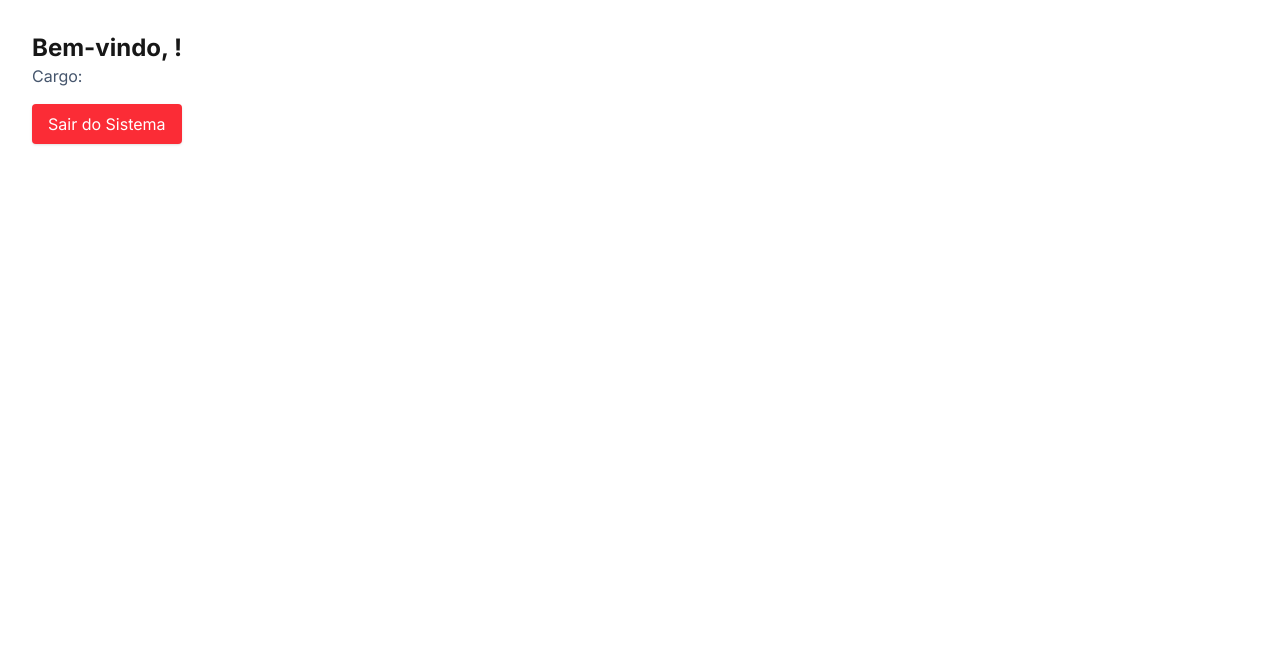
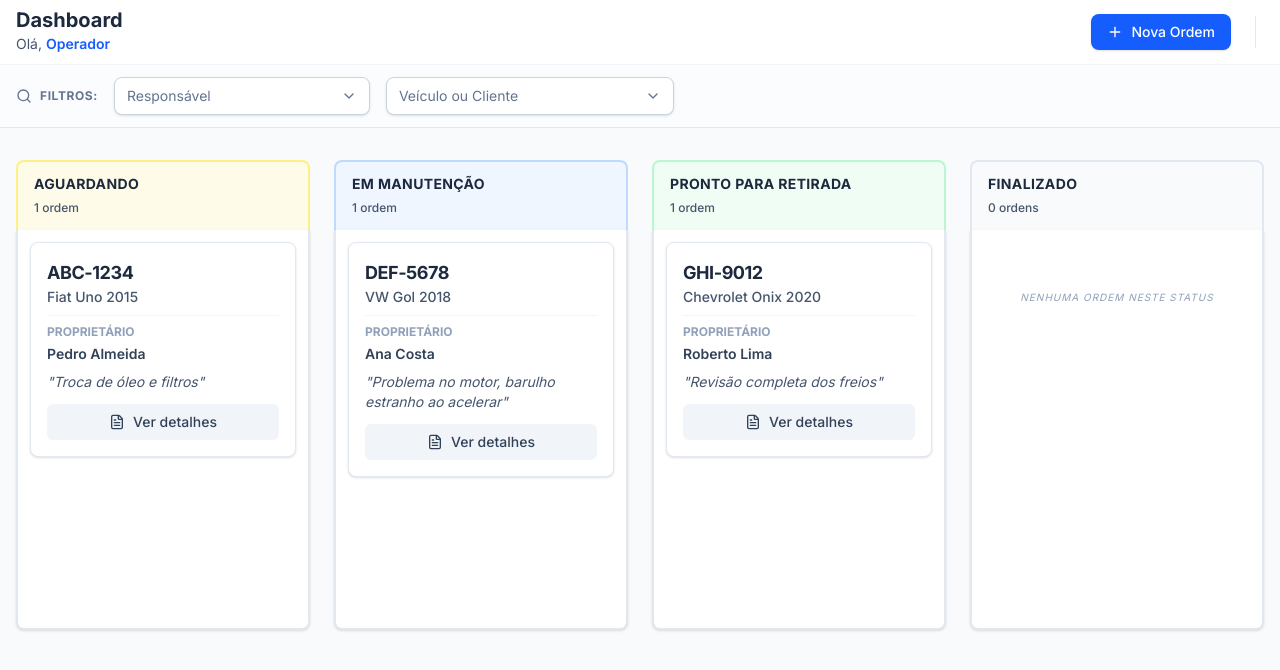
Before and after one commit to anamspaula/oficina-system, a Next.js app in the folder frontend/: page /dashboard in a window 1280 px wide. Shown: the top 670 px of the page. Built offline with nearby package versions, Linux system fonts and the light colour scheme.

Commit message:
feat: implement Kanban dashboard with status columns and filtering

```diff
--- a/frontend/src/app/dashboard/page.tsx
+++ b/frontend/src/app/dashboard/page.tsx
@@ -1,28 +1,160 @@
 'use client';
 
-import { useAuth } from "@/context/AuthContext";
-import { useRouter } from "next/navigation";
+import { useState, useMemo } from 'react';
+import { useRouter } from 'next/navigation';
+import { useAuth } from '@/context/AuthContext';
+import { useData, OrderStatus } from '@/context/DataContext';
+import { Plus, Search, LayoutDashboard } from 'lucide-react';
+import { OrderCard } from '@/src/components/OrderCard';
+import { Lookup } from '@/src/components/Lookup';
+import { UserMenu } from '@/src/components/UserMenu';
+
+const STATUS_CONFIG: Record<OrderStatus, { title: string; color: string; border: string }> = {
+  waiting: { title: 'Aguardando', color: 'bg-yellow-50', border: 'border-yellow-200' },
+  maintenance: { title: 'Em Manutenção', color: 'bg-blue-50', border: 'border-blue-200' },
+  ready: { title: 'Pronto para Retirada', color: 'bg-green-50', border: 'border-green-200' },
+  finished: { title: 'Finalizado', color: 'bg-slate-50', border: 'border-slate-200' },
+};
 
 export default function DashboardPage() {
-  const { user, logout } = useAuth();
+  const { user } = useAuth();
+  const { orders, vehicles, users } = useData();
   const router = useRouter();
 
-  const handleLogout = () => {
-    logout();
-    router.push('/login');
-  };
+  const [selectedResponsible, setSelectedResponsible] = useState<string>('');
+  const [selectedVehicleId, setSelectedVehicleId] = useState<string>('');
+
+  // Filtrar ordens
+  const filteredOrders = useMemo(() => {
+    return orders.filter((order) => {
+      const matchResponsible = !selectedResponsible || order.responsibleId === selectedResponsible;
+      const matchVehicle = !selectedVehicleId || order.vehicleId === selectedVehicleId;
+      return matchResponsible && matchVehicle;
+    });
+  }, [orders, selectedResponsible, selectedVehicleId]);
+
+  // Agrupar ordens por status
+  const ordersByStatus = useMemo(() => {
+    const grouped: Record<OrderStatus, typeof orders> = {
+      waiting: [],
+      maintenance: [],
+      ready: [],
+      finished: [],
+    };
+
+    filteredOrders.forEach((order) => {
+      grouped[order.status].push(order);
+    });
+
+    return grouped;
+  }, [filteredOrders]);
+
+  // Opções para os lookups
+  const responsibleOptions = users.map((u) => ({ value: u.id, label: u.name }));
+  const vehicleOptions = vehicles.map((v) => ({
+    value: v.id,
+    label: `${v.plate} - ${v.owner}`,
+  }));
 
   return (
-    <div className="p-8">
-      <h1 className="text-2xl font-bold">Bem-vindo, {user?.name}!</h1>
-      <p className="text-slate-600">Cargo: {user?.role}</p>
+    <div className="min-h-screen bg-slate-50">
+      {/* Header */}
+      <header className="bg-white border-b border-slate-200 sticky top-0 z-40">
+        <div className="max-w-7xl mx-auto px-4 h-16 flex items-center justify-between">
+          <div>
+            <h1 className="text-xl font-bold text-slate-800 leading-none">Dashboard</h1>
+            <p className="text-sm text-slate-600 mt-1">
+              Olá, <span className="font-semibold text-blue-600">{user?.name || 'Operador'}</span>
+            </p>
+          </div>
 
-      <button
-        onClick={handleLogout}
-        className="mt-4 bg-red-500 text-white px-4 py-2 rounded shadow"
-      >
-        Sair do Sistema
-      </button>
+          <div className="flex items-center gap-4">
+            <button
+              onClick={() => router.push('/order/new')}
+              className="hidden sm:flex items-center gap-2 bg-blue-600 hover:bg-blue-700 text-white px-4 py-2 rounded-lg transition shadow-sm font-medium text-sm"
+            >
+              <Plus className="w-4 h-4" />
+              Nova Ordem
+            </button>
+            <div className="h-8 w-[1px] bg-slate-200 mx-2 hidden sm:block" />
+            <UserMenu />
+          </div>
+        </div>
+
+        {/* Barra de Filtros (Opcional: manter aqui ou logo abaixo como fizemos antes) */}
+        <div className="bg-slate-50/50 border-t border-slate-100 py-3">
+          <div className="max-w-7xl mx-auto px-4 flex flex-wrap items-center gap-4">
+            <div className="flex items-center gap-2 text-slate-500">
+              <Search className="w-4 h-4" />
+              <span className="text-xs font-bold uppercase tracking-wider">Filtros:</span>
+            </div>
+
+            <div className="w-full sm:w-64">
+              <Lookup
+                options={responsibleOptions}
+                value={selectedResponsible}
+                onChange={setSelectedResponsible}
+                placeholder="Responsável"
+              />
+            </div>
+
+            <div className="w-full sm:w-72">
+              <Lookup
+                options={vehicleOptions}
+                value={selectedVehicleId}
+                onChange={setSelectedVehicleId}
+                placeholder="Veículo ou Cliente"
+              />
+            </div>
+
+            {(selectedResponsible || selectedVehicleId) && (
+              <button
+                onClick={() => {
+                  setSelectedResponsible('');
+                  setSelectedVehicleId('');
+                }}
+                className="text-xs text-blue-600 hover:underline font-bold"
+              >
+                Limpar filtros
+              </button>
+            )}
+          </div>
+        </div>
+      </header>
+
+      {/* Kanban Board */}
+      <main className="max-w-7xl mx-auto px-4 py-8">
+        <div className="grid grid-cols-1 md:grid-cols-2 lg:grid-cols-4 gap-6 items-start">
+          {(Object.keys(STATUS_CONFIG) as OrderStatus[]).map((status) => (
+            <div key={status} className="flex flex-col min-w-[280px]">
+
+              {/* Cabeçalho da Coluna com Cor, Título e Contador Detalhado */}
+              <div className={`rounded-t-lg border-2 border-b-0 ${STATUS_CONFIG[status].color} ${STATUS_CONFIG[status].border} px-4 py-3`}>
+                <h2 className="font-bold text-slate-800 text-sm uppercase tracking-wide">
+                  {STATUS_CONFIG[status].title}
+                </h2>
+                {/* Totalizador com lógica de plural */}
+                <span className="text-xs text-slate-600 font-medium">
+                  {ordersByStatus[status].length} {ordersByStatus[status].length === 1 ? 'ordem' : 'ordens'}
+                </span>
+              </div>
+
+              {/* Corpo da Coluna (Lista de Cards) */}
+              <div className="bg-white border-2 border-t-0 border-slate-200 rounded-b-lg p-3 flex-1 space-y-4 min-h-[400px] shadow-sm">
+                {ordersByStatus[status].map((order) => (
+                  <OrderCard key={order.id} order={order} />
+                ))}
+
+                {ordersByStatus[status].length === 0 && (
+                  <p className="text-sm text-slate-400 text-center py-12 italic uppercase tracking-widest text-[10px]">
+                    Nenhuma ordem neste status
+                  </p>
+                )}
+              </div>
+            </div>
+          ))}
+        </div>
+      </main>
     </div>
   );
 }
--- a/frontend/src/app/layout.tsx
+++ b/frontend/src/app/layout.tsx
@@ -2,6 +2,7 @@ import type { Metadata } from "next";
 import { Inter } from "next/font/google";
 import "./globals.css";
 import { AuthProvider } from "@/context/AuthContext";
+import { DataProvider } from "@/context/DataContext";
 
 const inter = Inter({ subsets: ["latin"] });
 
@@ -18,9 +19,12 @@ export default function RootLayout({
   return (
     <html lang="pt-br">
       <body className={inter.className}>
-        {/* O AuthProvider envolve toda a aplicação */}
         <AuthProvider>
-          {children}
+          <DataProvider>
+            {/* Agora o Dashboard e todas as outras telas
+                terão acesso aos dados das OS e Veículos */}
+            {children}
+          </DataProvider>
         </AuthProvider>
       </body>
     </html>
```
